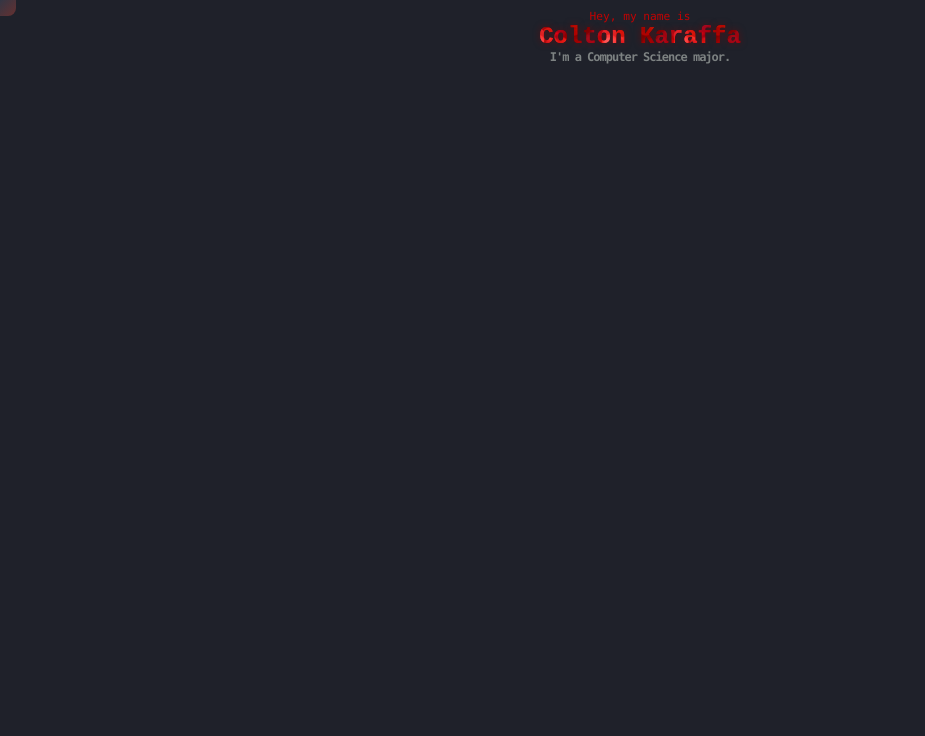
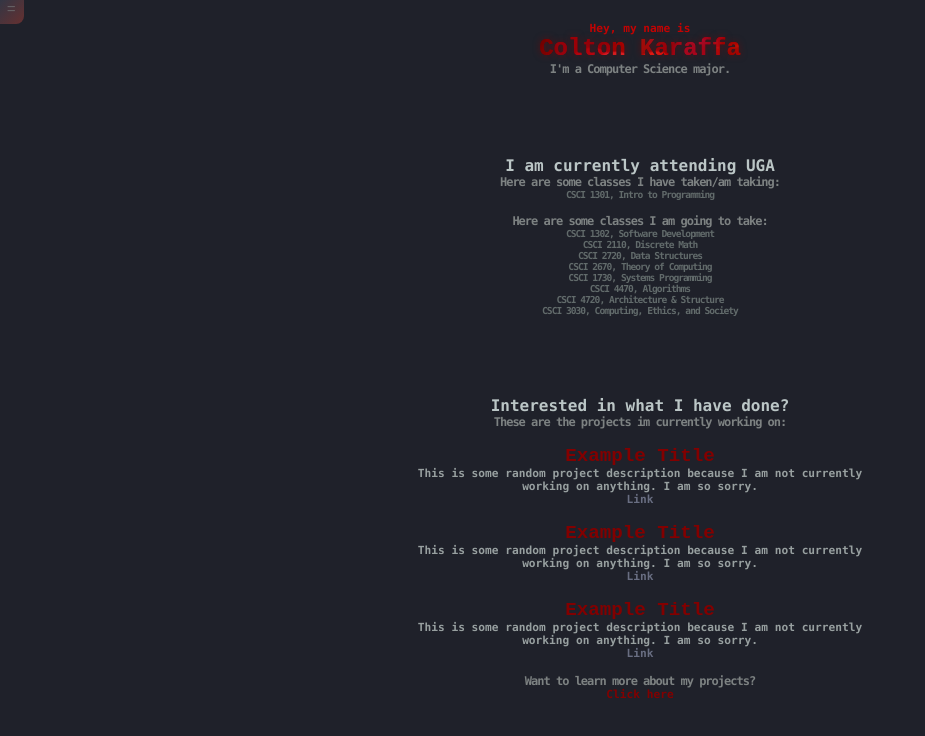
Before and after one commit to coltonk1/coltonk1.github.com, a plain HTML site: page index.html in a window 1280 px wide. Shown: the whole page, without its empty margins (0-925 px from the left). Drawn offline with Linux system fonts and the light colour scheme.

Commit message:
project info

```diff
--- a/index.css
+++ b/index.css
@@ -51,14 +51,31 @@ body {
     text-decoration-color: #bbc6c6ff;
   }
 
+  #greeting {
+    margin-top: 2em;
+  }
+
+  .page_break {
+    margin-top: 5em;
+  }
+
   .sub {
     font-size: 0.7em;
     color: #c20303;
     text-align: center;
+    font-weight: bold;
+  }
+
+  .subsub_title {
+    font-size: 0.6em;
+    color: #626b6b;
+    font-weight: bold;
+    letter-spacing: -1px;
+    text-align: center;
   }
 
   .title {
-    font-size: 1.5em;
+    font-size: 1em;
     font-weight: bolder;
     color: #bbc6c6;
     text-align: center;
@@ -82,7 +99,7 @@ body {
     background-repeat: repeat;
     background-clip: text;
     -webkit-background-clip: text;
-    background-size: 15%;
+    background-size: 50%;
     color: transparent;
     font-family: "Fira Mono", monospace;
     font-weight: bolder;
@@ -95,7 +112,7 @@ body {
   #shadow {
     position: absolute;
     top: 0;
-    text-shadow: 0 0 7px rgba(130, 0, 0, 0.6);
+    text-shadow: 0 0 7px #82000099;
     z-index: 0;
     left: 0;
     right: 0;
@@ -108,19 +125,59 @@ body {
     z-index: 2;
     overflow: hidden;
     background: linear-gradient(to bottom right, #333644, #663030);
-    width: 1em;
-    height: 1em;
+    width: 1.5em;
+    height: 1.5em;
     pointer-events: none;
     border-radius: 0 0 0.5em 0;
     transition: width 2s, height 2s, border-radius 2s;
   }
   #open_button {
     cursor: pointer;
-    color: transparent;
     text-align: center;
-    line-height: 1em;
+    line-height: 1.5em;
     pointer-events: all;
     z-index: 3;
+    height: 1.5em;
+    width: 1.5em;
+    position: fixed;
+    color: #7d828299;
+    font-size: 15px;
+    left: 0;
+    top: 0;
+    font-family: monospace;
+  }
+
+  .project_title,
+  .project_description,
+  .project_link {
+    text-align: center;
+  }
+
+  .project_title {
+    font-size: 1.2em;
+    color: #820000;
+    font-weight: bolder;
+    font-family: "Fira Mono", monospace;
+  }
+  .project_description {
+    color: #98a0a0;
+    font-size: 0.7em;
+    font-weight: bold;
+  }
+  .project_link {
+    font-size: 0.7em;
+    font-weight: bolder;
+    color: #696e82;
+  }
+  .project {
+    margin-top: 1em;
+  }
+
+  .link {
+    font-size: 0.7em;
+    font-weight: bolder;
+    color: #820000;
+    text-align: center;
   }
   /* smartphones, iPhone, portrait 480x320 phones */
 }
--- a/index.html
+++ b/index.html
@@ -10,7 +10,7 @@
   <body>
     <ol>
       <div id="open">
-        <div id="open_button">-</div>
+        <div id="open_button">=</div>
         <div id="open_content">
           <li><a>About</a></li>
           <li><a>Experience</a></li>
@@ -21,12 +21,59 @@
     </ol>
 
     <div id="wrapper">
-      <div class="sub">Hey, my name is</div>
+      <div class="sub" id="greeting">Hey, my name is</div>
       <div id="name_container">
         <div id="shadow">Colton Karaffa</div>
         <div id="name">Colton Karaffa</div>
       </div>
       <div class="sub_title">I'm a Computer Science major.</div>
+
+      <div class="page_break"></div>
+      <div class="title">I am currently attending UGA</div>
+      <div class="sub_title">Here are some classes I have taken/am taking:</div>
+      <div class="subsub_title">CSCI 1301, Intro to Programming</div>
+      <div class="sub_title">
+        <br />Here are some classes I am going to take:
+      </div>
+      <div class="subsub_title">
+        CSCI 1302, Software Development<br />CSCI 2110, Discrete Math<br />CSCI
+        2720, Data Structures<br />CSCI 2670, Theory of Computing<br />CSCI
+        1730, Systems Programming<br />CSCI 4470, Algorithms<br />CSCI 4720,
+        Architecture & Structure<br />CSCI 3030, Computing, Ethics, and Society
+      </div>
+
+      <div class="page_break"></div>
+      <div class="title">Interested in what I have done?</div>
+      <div class="sub_title">
+        These are the projects im currently working on:
+      </div>
+      <div class="project">
+        <div class="project_title">Example Title</div>
+        <div class="project_description">
+          This is some random project description because I am not currently
+          working on anything. I am so sorry.
+        </div>
+        <div class="project_link"><a>Link</a></div>
+      </div>
+      <div class="project">
+        <div class="project_title">Example Title</div>
+        <div class="project_description">
+          This is some random project description because I am not currently
+          working on anything. I am so sorry.
+        </div>
+        <div class="project_link"><a>Link</a></div>
+      </div>
+      <div class="project">
+        <div class="project_title">Example Title</div>
+        <div class="project_description">
+          This is some random project description because I am not currently
+          working on anything. I am so sorry.
+        </div>
+        <div class="project_link"><a>Link</a></div>
+      </div>
+
+      <div class="sub_title"><br />Want to learn more about my projects?</div>
+      <div class="link"><a>Click here</a></div>
     </div>
 
     <script src="./start.js"></script>
--- a/start.js
+++ b/start.js
@@ -27,12 +27,14 @@ document.getElementById("open_button").onclick = function(){
         document.getElementById("open").style.height = "125vh";
         document.getElementById("open").style.borderRadius = "0 0 100% 0";
         document.getElementById("open").style.transition = "width 2s, height 2s, border-radius .5s";
+        document.getElementById("open_button").textContent = "x";
     }
     else{
-        document.getElementById("open").style.width = "1em";
-        document.getElementById("open").style.height = "1em";
+        document.getElementById("open").style.width = "1.5em";
+        document.getElementById("open").style.height = "1.5em";
         document.getElementById("open").style.borderRadius = "0 0 .5em 0";
         document.getElementById("open").style.transition = "width 1s, height 1s, border-radius 2s";
+        document.getElementById("open_button").textContent = "=";
     }
 
     open = !open;
```
